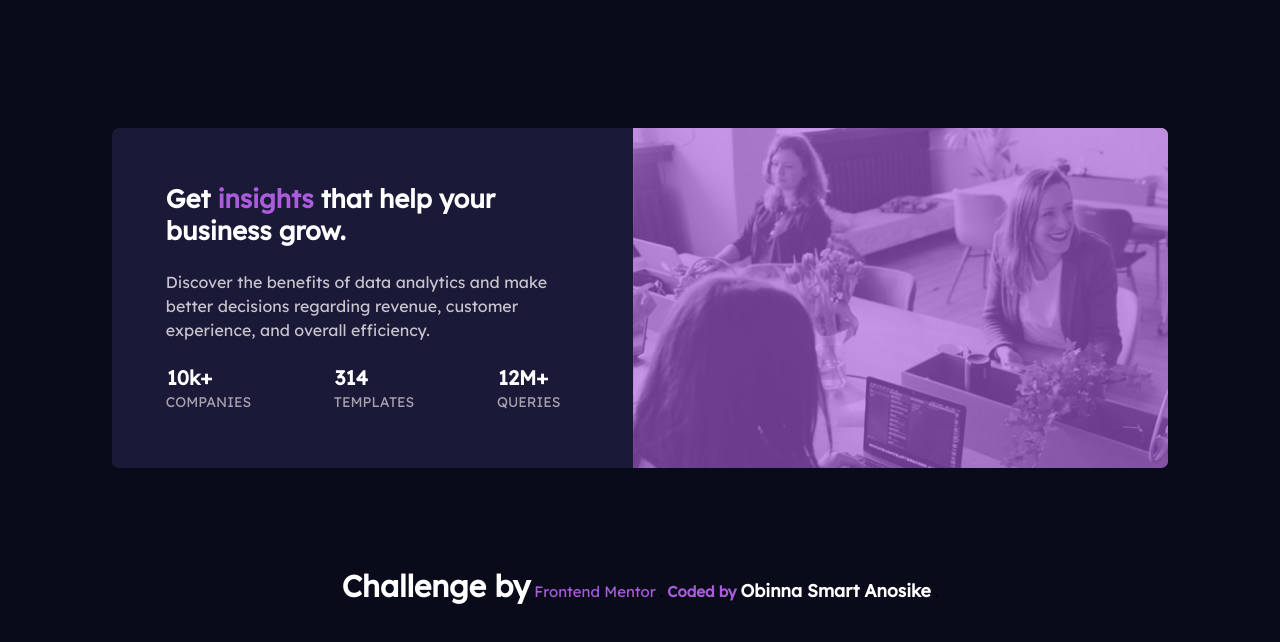
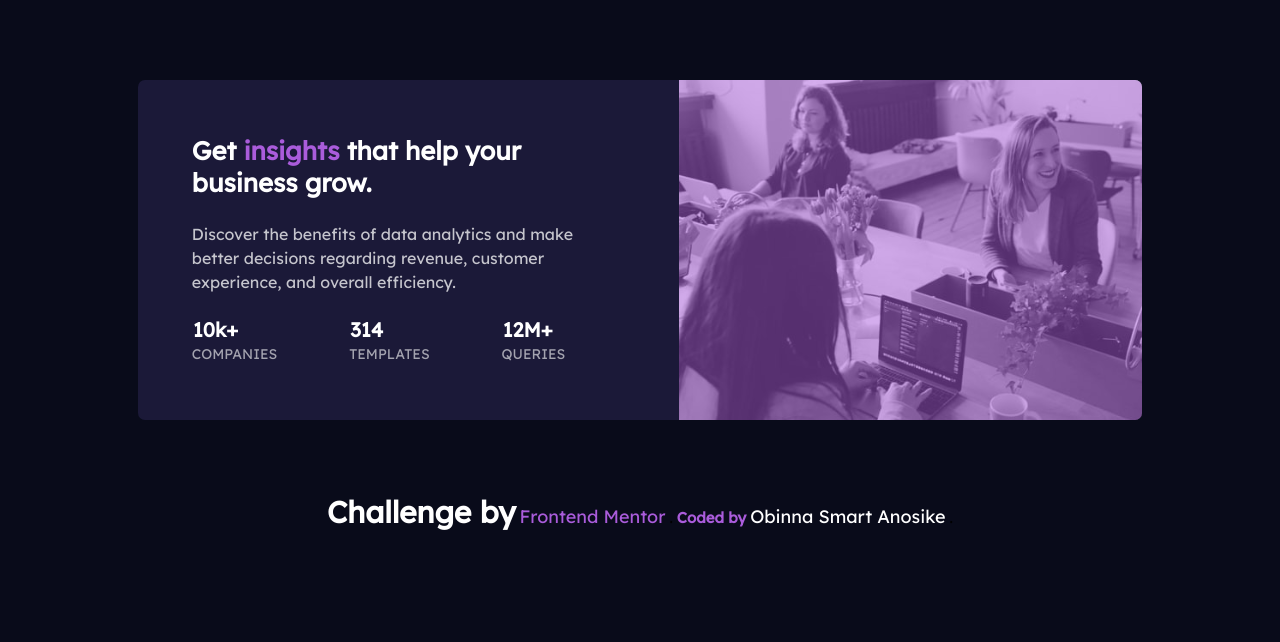
Before and after one commit to Smartlify08/NFT-STATS-PREVIEW-CARD, a plain HTML site: page dist/index.html in a window 1280 px wide. Drawn offline with Linux system fonts and the light colour scheme.

Commit message:
Spacing Elements

```diff
--- a/dist/css/styles.css
+++ b/dist/css/styles.css
@@ -20,7 +20,7 @@ body{
      line-height: 1.5rem;
      font-size: 15px;
      font-family: 'Lexend Deca' , sans-serif;
-     padding: 2rem 1rem;
+     /* padding: 2rem 1rem; */
 }
 
 a{
@@ -34,6 +34,8 @@ img{
 
 .container{
      max-width: 1100px;
+     margin: auto auto;
+     padding: 3rem;
 }
 
 .bg-dark{
@@ -56,14 +58,6 @@ img{
      display:flex;
 }
 
-/* For the background color */
-.card-component{
-     width: 100%;
-     min-height: 100px;
-     padding: 6rem;
-     border-radius:5px;
-}
-
 .img-box{
      width: 100%;
      min-height: 250px;
@@ -76,7 +70,7 @@ img{
      background-position:top center;
 }
 
-.img-box::after{
+.img-box::before{
      content: '';
      width:100%;
      height: 100%;
@@ -84,8 +78,8 @@ img{
      position: absolute;
      top:0%;
      left:0%;
-     opacity: 63%;
-
+     opacity: 50%;
+     z-index: 1;
 }
 
 
@@ -99,6 +93,7 @@ img{
      display: block;
      border-bottom-left-radius: 7px;
      border-bottom-right-radius: 7px;
+     margin:2rem 0;
 }
 
 .card-body{
@@ -106,6 +101,11 @@ img{
      display: flex;
      flex-direction: column;
      gap: calc(1rem + 6px);
+}
+
+
+.card-body .card-header{
+     max-width: 100%;
 }
 
 .card-body .lead{
@@ -123,7 +123,7 @@ img{
 
 .card-body .ratings{
      flex-direction: column;
-     gap:1rem;
+     gap:1.3rem;
      align-items: center;
      justify-content: center;
 }
@@ -147,12 +147,16 @@ img{
 
 .attribution{
     display: block;
-     margin-top: 10px;
+     margin:0 0 20px 0;
      /* justify-content: center;
      align-items: center;*/
      text-align:center;
      gap: 10px;
      align-items: baseline;
+}
+
+.attribution a{
+     font-size: 18px;
 }
 
 
@@ -181,10 +185,9 @@ img{
 
 
      .img-box{
-          width:50rem;
           background-image: url(../images/image-header-desktop.jpg);
           order: 2;
-          flex-basis: 50rem;
+          flex-basis: 30rem;
           min-height:100%;
           border-top-left-radius: 0;
           border-bottom-right-radius: 7px;
@@ -192,15 +195,20 @@ img{
      }
 
      .card-body{
-          flex-basis: 40rem;
+          flex-basis: 30rem;
           margin:1.8rem 2rem 1.8rem 1.8rem;
           gap:1.5rem;
+     }
+
+     .card-body .card-quote{
+          max-width: 93%;
      }
 
      .card-body .ratings{
           flex-direction: row;
           justify-content: space-between;
           align-items: center;
+          max-width: 90%;
      }
 
      .card-body .box h3 {
@@ -227,6 +235,7 @@ img{
           justify-content: center;
           align-items: baseline;
           gap: 4px;
+          margin-bottom: 0;
      }
 
 }
--- a/dist/index.html
+++ b/dist/index.html
@@ -13,27 +13,30 @@
 <body class="bg-dark">
 
 
-     <div class="card-component bg-dark">
+     <div class="container">
           <div class="preview-card bg-dark-blue d-flex">
 
                <div class="img-box">
 
                </div>
 
-               <div class="card-body">
-                    <h1 class="text-light lead">
-                         Get <span class="text-highlight">insights</span>
-                         that help your business grow.
-                    </h1>
+               <section class="card-body" role="contentinfo">
+                    <header class="card-header">
+                         <h1 class="text-light lead">
+                              Get <span class="text-highlight">insights</span>
+                              that help your business grow.
+                         </h1>
+                    </header>
 
-                    <div class="card-quote">
+
+                    <div class="card-quote" role="doc-noteref">
                          <p class="text-light">
                               Discover the benefits of data analytics and make better decisions regarding revenue, customer
                               experience, and overall efficiency.
                          </p>
                     </div>
 
-                    <div class="ratings d-flex">
+                    <section class="ratings d-flex" role="group">
 
                          <div class="box">
                               <h3 class="text-light">10k+</h3>
@@ -49,17 +52,18 @@
                               <h3 class="text-light">12M+</h3>
                               <h4 class="text-light">queries</h4>
                          </div>
-                    </div>
-               </div>
+                    </section>
+               </section>
 
           </div>
      </div>
 
 
 
-  <div class="attribution d-flex">
-    <h1 class="text-light">Challenge by </h1><a href="https://www.frontendmentor.io?ref=challenge" target="_blank">Frontend Mentor</a>.
-    <h4 class="text-highlight">Coded by</h4> <h3 href="#" class="text-light">Obinna Smart Anosike</h3>.
-  </div>
+  <footer class="attribution d-flex" role="doc-footnote">
+     <h1 class="text-light">Challenge by </h1><a href="https://www.frontendmentor.io?ref=challenge" target="_blank">Frontend Mentor</a>.
+     <h4 class="text-highlight">Coded by</h4> <a href="https://smartlify08.github.io/Portfolio-Website/" class="text-light">Obinna Smart Anosike</a>.
+  </footer>
+
 </body>
 </html>
```
